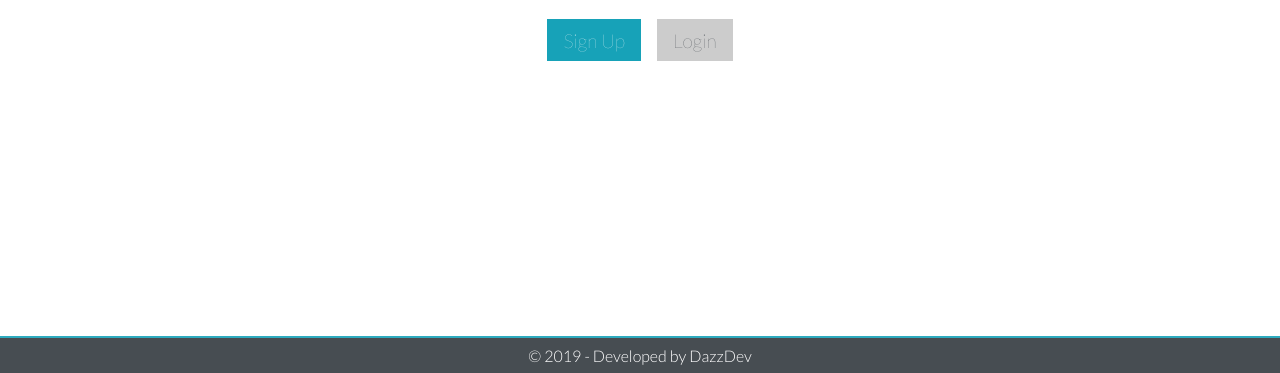
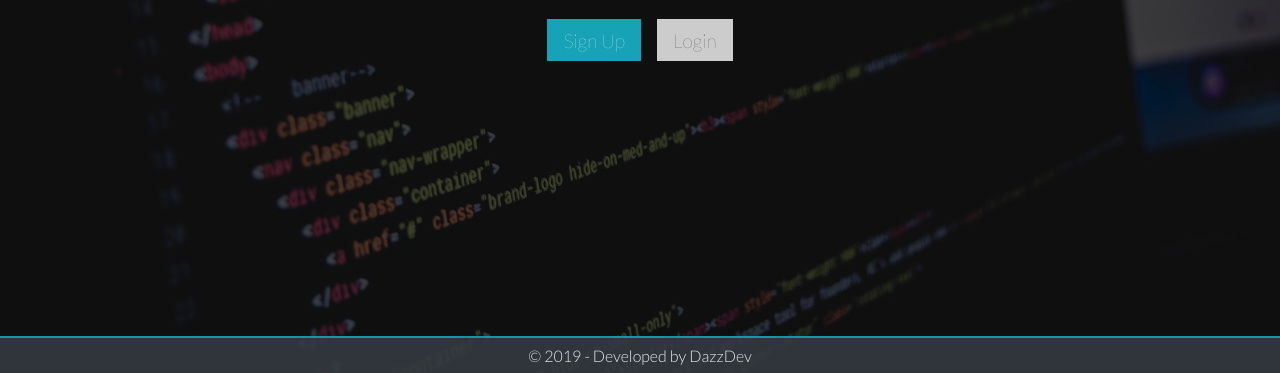
Before and after one commit to DariuszOkonski/webpage-dev-connector, a website: page index.html in a window 1280 px wide. Shown: the part 427-800 px from the top of the page. Drawn offline with nearby package versions, Linux system fonts and the light colour scheme; files that its build step writes are made by us from their sources; files whose address does not match are found by name.

Commit message:
repair error at .main background-image properties

```diff
--- a/sass/_index.scss
+++ b/sass/_index.scss
@@ -94,7 +94,7 @@ body {
   display: flex;
   justify-content: center;
   align-items: center;
-  background-image: linear-gradient(rgba(0, 0, 0, 0.7)), url('../img/code.jpg');
+  background-image: linear-gradient(rgba(0, 0, 0, 0.7), rgba(0, 0, 0, 0.7)), url('../img/code.jpg');
   background-repeat: no-repeat;
   background-position: center;
   background-size: cover;
```
